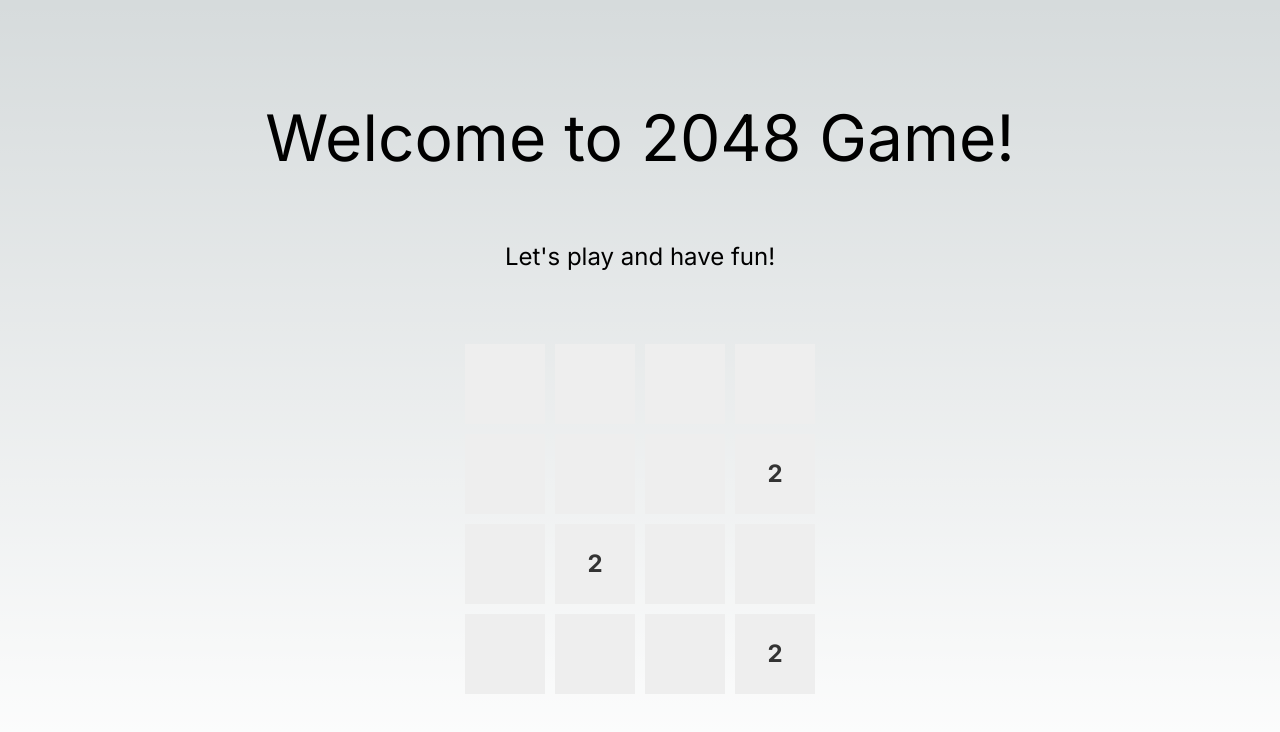
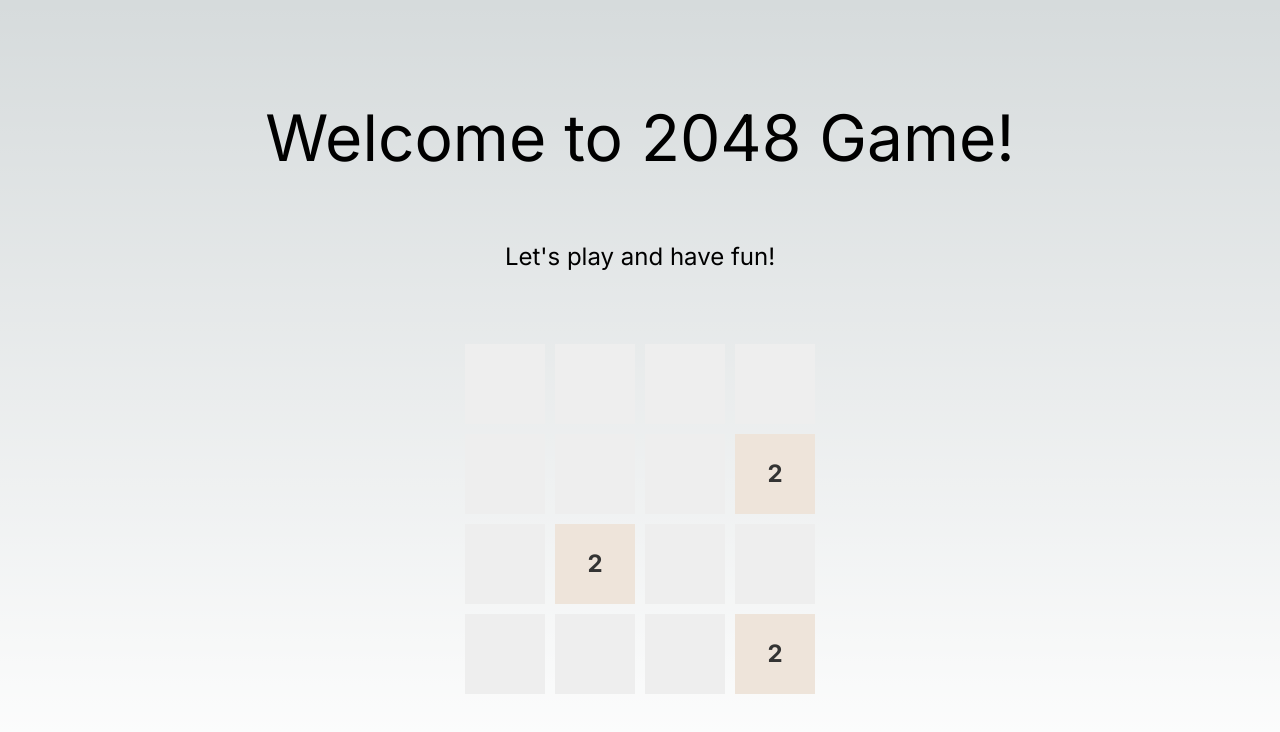
Before and after one commit to youngsikkk/next-2048, a Next.js app in the folder 2048-game/: page / in a window 1280 px wide. Shown: the top 732 px of the page. Built offline with nearby package versions, Linux system fonts and the light colour scheme.

Commit message:
add cell color

```diff
--- a/2048-game/src/components/Game2048.jsx
+++ b/2048-game/src/components/Game2048.jsx
@@ -1,3 +1,4 @@
+"use client"
 "use client"
 import React, { useState, useEffect } from 'react';
 import styles from './Game2048.module.css';
@@ -20,23 +21,17 @@ const Game2048 = () => {
       });
     });
 
-    console.log('Empty Cells:', emptyCells);
-
     if (emptyCells.length === 0) return board;
 
     const randomIndex = Math.floor(Math.random() * emptyCells.length);
     const { row, col } = emptyCells[randomIndex];
     const newNumber = Math.random() < 0.9 ? 2 : 4;
 
-    console.log(`Adding number ${newNumber} at position (${row}, ${col})`);
-
     const newBoard = board.map((boardRow, rowIndex) =>
       boardRow.map((cell, cellIndex) =>
         rowIndex === row && cellIndex === col ? newNumber : cell
       )
     );
-
-    console.log('New Board:', newBoard);
 
     return newBoard;
   };
@@ -49,13 +44,10 @@ const Game2048 = () => {
       [0, 0, 0, 0],
     ];
     const initialNumbers = Math.floor(Math.random() * 3) + 1; // 1에서 3 사이의 숫자
-    console.log(`Initial Numbers: ${initialNumbers}`);
     for (let i = 0; i < initialNumbers; i++) {
       newBoard = addRandomNumber(newBoard);
-      console.log(`Board after ${i + 1} addition:`, newBoard);
     }
     setBoard(newBoard);
-    console.log('Initialized Board:', newBoard);
   };
 
   const moveLeft = (board) => {
@@ -143,7 +135,7 @@ const Game2048 = () => {
       {board.map((row, rowIndex) => (
         <div key={rowIndex} className={styles.row}>
           {row.map((cell, cellIndex) => (
-            <div key={cellIndex} className={styles.cell}>
+            <div key={cellIndex} className={`${styles.cell} ${cell !== 0 ? styles[`cell-${cell}`] : ''}`}>
               {cell !== 0 && cell}
             </div>
           ))}
```
